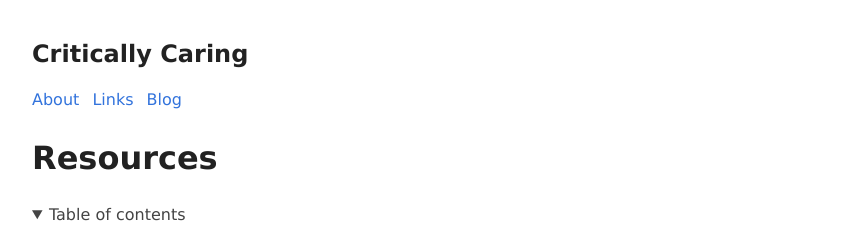
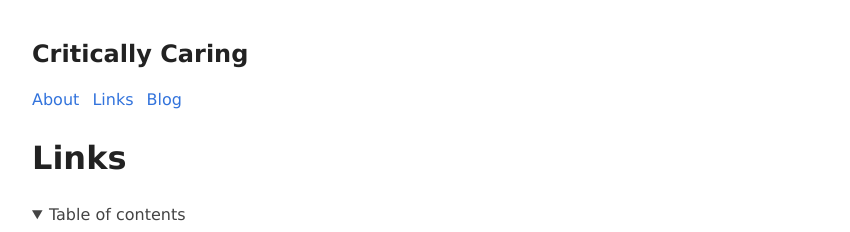
Before and after one commit to mark-jeffrey/crit-care-website, a plain HTML site: page public/links/index.html in a window 1280 px wide. Shown: the top 232 px of the page, without its empty margins (208-1058 px from the left). Drawn offline with Linux system fonts and the light colour scheme.

Commit message:
links page update

```diff
--- a/public/links/index.html
+++ b/public/links/index.html
@@ -3,8 +3,8 @@
 <head>
   <meta charset="utf-8">
   <meta name="viewport" content="width=device-width, initial-scale=1.0">
-  <title>Resources | Critically Caring</title>
-  <meta name="title" content="Resources">
+  <title>Links | Critically Caring</title>
+  <meta name="title" content="Links">
 <meta name="description" content="Resources to support residents in ICU">
 <meta name="referrer" content="strict-origin-when-cross-origin">
 
@@ -218,7 +218,7 @@
       <a href="/blog/">Blog</a>
   </nav>
 </header>
-<h1>Resources</h1>
+<h1>Links</h1>
     <details open>
       <summary>Table of contents</summary>
     <ul>
```
Also changed, not shown: 2 other files.
